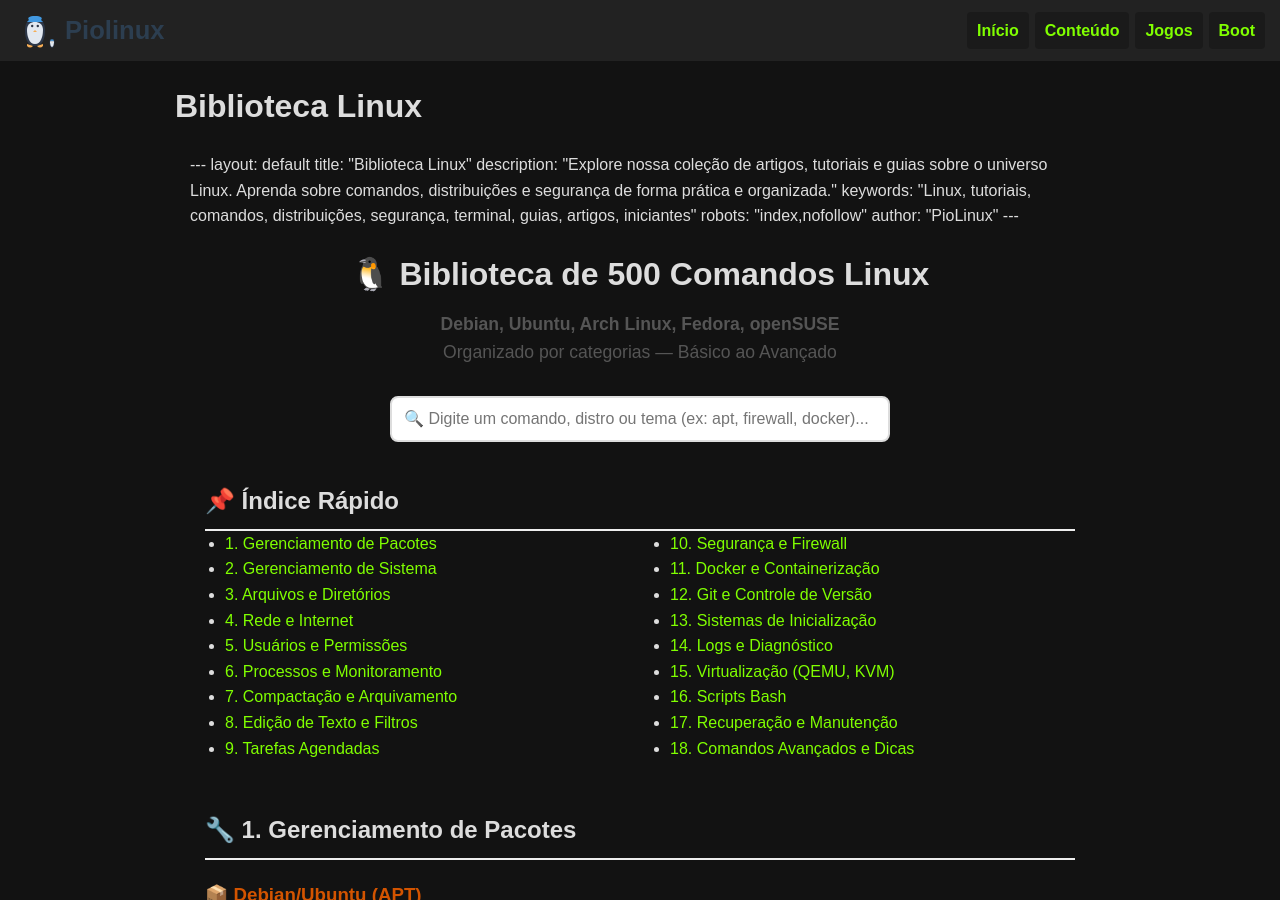
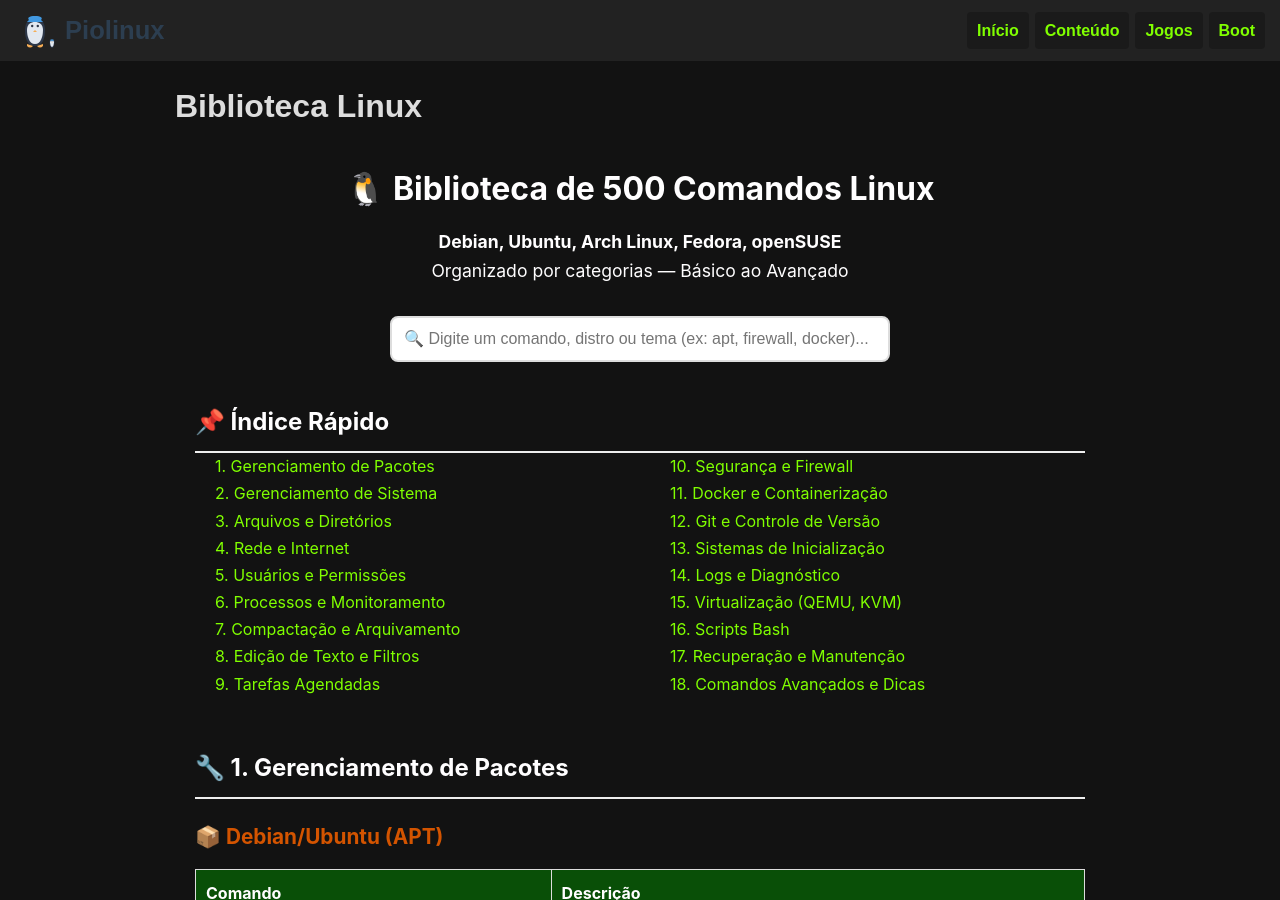
Before and after one commit to Piolinux/piolinux-site, a Jekyll site: the page pages/biblioteca-linux.html, which Jekyll copies as it is, in a window 1280 px wide and 900 px high. Built offline with Jekyll 4.4.1, drawn with Linux system fonts in a browser that asks for light colours.

Commit message:
Add files via upload

```diff
--- a/pages/biblioteca-linux.html
+++ b/pages/biblioteca-linux.html
@@ -9,16 +9,16 @@
 <meta property="og:title" content="Biblioteca Linux" />
 <meta name="author" content="PioLinux" />
 <meta property="og:locale" content="pt_BR" />
-<meta name="description" content="Explore nossa coleção de artigos, tutoriais e guias sobre o universo Linux. Aprenda sobre comandos, distribuições e segurança de forma prática e organizada." />
-<meta property="og:description" content="Explore nossa coleção de artigos, tutoriais e guias sobre o universo Linux. Aprenda sobre comandos, distribuições e segurança de forma prática e organizada." />
-<link rel="canonical" href="https://piolinux.com/biblioteca-linux.html" />
-<meta property="og:url" content="https://piolinux.com/biblioteca-linux.html" />
+<meta name="description" content="Aprenda sobre comandos, distribuições e segurança de forma prática e organizada." />
+<meta property="og:description" content="Aprenda sobre comandos, distribuições e segurança de forma prática e organizada." />
+<link rel="canonical" href="https://piolinux.com/pages/biblioteca-linux.html" />
+<meta property="og:url" content="https://piolinux.com/pages/biblioteca-linux.html" />
 <meta property="og:site_name" content="Piolinux" />
 <meta property="og:type" content="website" />
 <meta name="twitter:card" content="summary" />
 <meta property="twitter:title" content="Biblioteca Linux" />
 <script type="application/ld+json">
-{"@context":"https://schema.org","@type":"WebPage","author":{"@type":"Person","name":"PioLinux"},"description":"Explore nossa coleção de artigos, tutoriais e guias sobre o universo Linux. Aprenda sobre comandos, distribuições e segurança de forma prática e organizada.","headline":"Biblioteca Linux","url":"https://piolinux.com/biblioteca-linux.html"}</script>
+{"@context":"https://schema.org","@type":"WebPage","author":{"@type":"Person","name":"PioLinux"},"description":"Aprenda sobre comandos, distribuições e segurança de forma prática e organizada.","headline":"Biblioteca Linux","url":"https://piolinux.com/pages/biblioteca-linux.html"}</script>
 <!-- End Jekyll SEO tag -->
 
 
@@ -110,22 +110,20 @@
     <main>
         <h1>Biblioteca Linux</h1>
 
-          <main>
+        <main style="margin: 0; padding: 0;">
+  <div style="
+    max-width: 960px;
+    margin: 0 auto;
+    padding: 30px 20px;
+    font-family: -apple-system, BlinkMacSystemFont, 'Segoe UI', Roboto, 'Helvetica Neue', Arial, sans-serif;
+    line-height: 1.7;
+    color: #fffeff;
 
-   ---
-layout: default
-title: "Biblioteca Linux"
-description: "Explore nossa coleção de artigos, tutoriais e guias sobre o universo Linux. Aprenda sobre comandos, distribuições e segurança de forma prática e organizada."
-keywords: "Linux, tutoriais, comandos, distribuições, segurança, terminal, guias, artigos, iniciantes"
-robots: "index,nofollow"
-author: "PioLinux"
----
+    width: 100%;
+  ">
 
-<main>
-
-
-    <h1 style="text-align: center; margin-bottom: 10px;">🐧 Biblioteca de 500 Comandos Linux</h1>
-    <p style="text-align: center; font-size: 1.1em; color: #555;">
+    <h1 style="text-align: center; margin-bottom: 10px; color: #fffeff;">🐧 Biblioteca de 500 Comandos Linux</h1>
+    <p style="text-align: center; font-size: 1.1em; color: #fffeff;">
       <strong>Debian, Ubuntu, Arch Linux, Fedora, openSUSE</strong><br>
       Organizado por categorias — Básico ao Avançado
     </p>
@@ -136,13 +134,15 @@ author: "PioLinux"
         type="text"
         id="searchInput"
         placeholder="🔍 Digite um comando, distro ou tema (ex: apt, firewall, docker)..."
-        style="padding: 12px; width: 80%; max-width: 500px; border: 2px solid #ddd; border-radius: 8px; font-size: 1em; outline: none;"
+        style="padding: 12px; width: 80%; max-width: 500px; border: 2px solid #ddd; border-radius: 8px; font-size: 1em; outline: none; transition: border 0.3s;"
+        onfocus="this.style.borderColor='#3498db';"
+        onblur="this.style.borderColor='#ddd';"
       >
     </div>
 
     <!-- Índice Rápido -->
-    <h2 style="border-bottom: 2px solid #eee; padding-bottom: 8px; margin-top: 40px;">📌 Índice Rápido</h2>
-    <ul style="columns: 2; column-gap: 40px; margin-left: 0; padding-left: 20px;">
+    <h2 style="border-bottom: 2px solid #eee; padding-bottom: 8px; margin-top: 40px; color: #fffeff;">📌 Índice Rápido</h2>
+    <ul style="columns: 2; column-gap: 40px; margin-left: 0; padding-left: 20px; list-style: none;">
       <li><a href="#pacotes">1. Gerenciamento de Pacotes</a></li>
       <li><a href="#sistema">2. Gerenciamento de Sistema</a></li>
       <li><a href="#arquivos">3. Arquivos e Diretórios</a></li>
@@ -164,13 +164,13 @@ author: "PioLinux"
     </ul>
 
     <!-- 1. Gerenciamento de Pacotes -->
-    <h2 id="pacotes" style="border-bottom: 2px solid #eee; padding-bottom: 8px; margin-top: 50px;">🔧 1. Gerenciamento de Pacotes</h2>
+    <h2 id="pacotes" style="border-bottom: 2px solid #eee; padding-bottom: 8px; margin-top: 50px; color: #fffeff;">🔧 1. Gerenciamento de Pacotes</h2>
 
-    <h3 style="color: #d35400; margin-top: 20px;">📦 Debian/Ubuntu (APT)</h3>
+    <h3 style="color: #d35400; margin-top: 20px; font-size: 1.3em;">📦 Debian/Ubuntu (APT)</h3>
     <table style="width: 100%; border-collapse: collapse; margin: 15px 0;">
-      <tr style="background: #f9f9f9;">
-        <th style="text-align: right; padding: 10px; border: 1px solid #ddd; width: 40%;">Comando</th>
-        <th style="text-align: right; padding: 10px; border: 1px solid #ddd;">Descrição</th>
+      <tr style="background: #094f07;">
+        <th style="text-align: left; padding: 10px; border: 1px solid #ddd; width: 40%;">Comando</th>
+        <th style="text-align: left; padding: 10px; border: 1px solid #ddd;">Descrição</th>
       </tr>
       <tr><td><code>sudo apt update</code></td><td>Atualiza lista de pacotes</td></tr>
       <tr><td><code>sudo apt upgrade</code></td><td>Atualiza pacotes instalados</td></tr>
@@ -194,9 +194,9 @@ author: "PioLinux"
       <tr><td><code>sudo apt edit-sources</code></td><td>Edita arquivo sources.list</td></tr>
     </table>
 
-    <h3 style="color: #27ae60; margin-top: 20px;">🏹 Arch Linux (Pacman + AUR)</h3>
+    <h3 style="color: #27ae60; margin-top: 20px; font-size: 1.3em;">🏹 Arch Linux (Pacman + AUR)</h3>
     <table style="width: 100%; border-collapse: collapse; margin: 15px 0;">
-      <tr style="background: #f9f9f9;">
+      <tr style="background: #094f07;">
         <th style="text-align: left; padding: 10px; border: 1px solid #ddd; width: 40%;">Comando</th>
         <th style="text-align: left; padding: 10px; border: 1px solid #ddd;">Descrição</th>
       </tr>
@@ -222,9 +222,9 @@ author: "PioLinux"
       <tr><td><code>sudo reflector --country Brazil -l 10 --save /etc/pacman.d/mirrorlist</code></td><td>Atualiza mirrorlist</td></tr>
     </table>
 
-    <h3 style="color: #e74c3c; margin-top: 20px;">🔥 Fedora (DNF)</h3>
+    <h3 style="color: #e74c3c; margin-top: 20px; font-size: 1.3em;">🔥 Fedora (DNF)</h3>
     <table style="width: 100%; border-collapse: collapse; margin: 15px 0;">
-      <tr style="background: #f9f9f9;">
+      <tr style="background: #094f07;">
         <th style="text-align: left; padding: 10px; border: 1px solid #ddd; width: 40%;">Comando</th>
         <th style="text-align: left; padding: 10px; border: 1px solid #ddd;">Descrição</th>
       </tr>
@@ -250,9 +250,9 @@ author: "PioLinux"
       <tr><td><code>rpm -qa | grep docker</code></td><td>Procura pacotes RPM instalados</td></tr>
     </table>
 
-    <h3 style="color: #f39c12; margin-top: 20px;">🟠 openSUSE (zypper)</h3>
+    <h3 style="color: #f39c12; margin-top: 20px; font-size: 1.3em;">🟠 openSUSE (zypper)</h3>
     <table style="width: 100%; border-collapse: collapse; margin: 15px 0;">
-      <tr style="background: #f9f9f9;">
+      <tr style="background: #094f07;">
         <th style="text-align: left; padding: 10px; border: 1px solid #ddd; width: 40%;">Comando</th>
         <th style="text-align: left; padding: 10px; border: 1px solid #ddd;">Descrição</th>
       </tr>
@@ -279,9 +279,9 @@ author: "PioLinux"
     </table>
 
     <!-- 2. Sistema -->
-    <h2 id="sistema" style="border-bottom: 2px solid #eee; padding-bottom: 8px; margin-top: 50px;">🖥️ 2. Gerenciamento de Sistema</h2>
+    <h2 id="sistema" style="border-bottom: 2px solid #eee; padding-bottom: 8px; margin-top: 50px; color: #fffeff;">🖥️ 2. Gerenciamento de Sistema</h2>
     <table style="width: 100%; border-collapse: collapse; margin: 15px 0;">
-      <tr style="background: #f9f9f9;">
+      <tr style="background: #094f07;">
         <th style="text-align: left; padding: 10px; border: 1px solid #ddd; width: 40%;">Comando</th>
         <th style="text-align: left; padding: 10px; border: 1px solid #ddd;">Descrição</th>
       </tr>
@@ -309,9 +309,9 @@ author: "PioLinux"
     </table>
 
     <!-- 3. Arquivos -->
-    <h2 id="arquivos" style="border-bottom: 2px solid #eee; padding-bottom: 8px; margin-top: 50px;">📁 3. Arquivos e Diretórios</h2>
+    <h2 id="arquivos" style="border-bottom: 2px solid #eee; padding-bottom: 8px; margin-top: 50px; color: #fffeff;">📁 3. Arquivos e Diretórios</h2>
     <table style="width: 100%; border-collapse: collapse; margin: 15px 0;">
-      <tr style="background: #f9f9f9;">
+      <tr style="background: #094f07;">
         <th style="text-align: left; padding: 10px; border: 1px solid #ddd; width: 40%;">Comando</th>
         <th style="text-align: left; padding: 10px; border: 1px solid #ddd;">Descrição</th>
       </tr>
@@ -338,9 +338,9 @@ author: "PioLinux"
     </table>
 
     <!-- 4. Rede -->
-    <h2 id="rede" style="border-bottom: 2px solid #eee; padding-bottom: 8px; margin-top: 50px;">🌐 4. Rede e Internet</h2>
+    <h2 id="rede" style="border-bottom: 2px solid #eee; padding-bottom: 8px; margin-top: 50px; color: #fffeff;">🌐 4. Rede e Internet</h2>
     <table style="width: 100%; border-collapse: collapse; margin: 15px 0;">
-      <tr style="background: #f9f9f9;">
+      <tr style="background: #094f07;">
         <th style="text-align: left; padding: 10px; border: 1px solid #ddd; width: 40%;">Comando</th>
         <th style="text-align: left; padding: 10px; border: 1px solid #ddd;">Descrição</th>
       </tr>
@@ -367,9 +367,9 @@ author: "PioLinux"
     </table>
 
     <!-- 5. Usuários -->
-    <h2 id="usuarios" style="border-bottom: 2px solid #eee; padding-bottom: 8px; margin-top: 50px;">🔐 5. Usuários e Permissões</h2>
+    <h2 id="usuarios" style="border-bottom: 2px solid #eee; padding-bottom: 8px; margin-top: 50px; color: #fffeff;">🔐 5. Usuários e Permissões</h2>
     <table style="width: 100%; border-collapse: collapse; margin: 15px 0;">
-      <tr style="background: #f9f9f9;">
+      <tr style="background: #094f07;">
         <th style="text-align: left; padding: 10px; border: 1px solid #ddd; width: 40%;">Comando</th>
         <th style="text-align: left; padding: 10px; border: 1px solid #ddd;">Descrição</th>
       </tr>
@@ -397,9 +397,9 @@ author: "PioLinux"
     </table>
 
     <!-- 6. Processos -->
-    <h2 id="processos" style="border-bottom: 2px solid #eee; padding-bottom: 8px; margin-top: 50px;">📊 6. Monitoramento e Processos</h2>
+    <h2 id="processos" style="border-bottom: 2px solid #eee; padding-bottom: 8px; margin-top: 50px; color: #fffeff;">📊 6. Monitoramento e Processos</h2>
     <table style="width: 100%; border-collapse: collapse; margin: 15px 0;">
-      <tr style="background: #f9f9f9;">
+      <tr style="background: #094f07;">
         <th style="text-align: left; padding: 10px; border: 1px solid #ddd; width: 40%;">Comando</th>
         <th style="text-align: left; padding: 10px; border: 1px solid #ddd;">Descrição</th>
       </tr>
@@ -425,10 +425,10 @@ author: "PioLinux"
       <tr><td><code>journalctl -u nginx</code></td><td>Logs do serviço nginx</td></tr>
     </table>
 
-    <!-- 7. Compactação e Arquivamento -->
-    <h2 id="compactacao" style="border-bottom: 2px solid #eee; padding-bottom: 8px; margin-top: 50px;">📦 7. Compactação e Arquivamento</h2>
+        <!-- 7. Compactação e Arquivamento -->
+    <h2 id="compactacao" style="border-bottom: 2px solid #eee; padding-bottom: 8px; margin-top: 50px; color: #fffeff0;">📦 7. Compactação e Arquivamento</h2>
     <table style="width: 100%; border-collapse: collapse; margin: 15px 0;">
-      <tr style="background: #f9f9f9;">
+      <tr style="background: #094f07;">
         <th style="text-align: left; padding: 10px; border: 1px solid #ddd; width: 40%;">Comando</th>
         <th style="text-align: left; padding: 10px; border: 1px solid #ddd;">Descrição</th>
       </tr>
@@ -455,9 +455,9 @@ author: "PioLinux"
     </table>
 
     <!-- 8. Edição de Texto e Filtros -->
-    <h2 id="texto" style="border-bottom: 2px solid #eee; padding-bottom: 8px; margin-top: 50px;">✂️ 8. Edição de Texto e Filtros</h2>
+    <h2 id="texto" style="border-bottom: 2px solid #eee; padding-bottom: 8px; margin-top: 50px; color: #fffeff;">✂️ 8. Edição de Texto e Filtros</h2>
     <table style="width: 100%; border-collapse: collapse; margin: 15px 0;">
-      <tr style="background: #f9f9f9;">
+      <tr style="background: #094f07;">
         <th style="text-align: left; padding: 10px; border: 1px solid #ddd; width: 40%;">Comando</th>
         <th style="text-align: left; padding: 10px; border: 1px solid #ddd;">Descrição</th>
       </tr>
@@ -484,9 +484,9 @@ author: "PioLinux"
     </table>
 
     <!-- 9. Tarefas Agendadas -->
-    <h2 id="cron" style="border-bottom: 2px solid #eee; padding-bottom: 8px; margin-top: 50px;">⏰ 9. Tarefas Agendadas</h2>
+    <h2 id="cron" style="border-bottom: 2px solid #eee; padding-bottom: 8px; margin-top: 50px; color: #fffeff;">⏰ 9. Tarefas Agendadas</h2>
     <table style="width: 100%; border-collapse: collapse; margin: 15px 0;">
-      <tr style="background: #f9f9f9;">
+      <tr style="background: #094f07;">
         <th style="text-align: left; padding: 10px; border: 1px solid #ddd; width: 40%;">Comando</th>
         <th style="text-align: left; padding: 10px; border: 1px solid #ddd;">Descrição</th>
       </tr>
@@ -513,9 +513,9 @@ author: "PioLinux"
     </table>
 
     <!-- 10. Segurança e Firewall -->
-    <h2 id="seguranca" style="border-bottom: 2px solid #eee; padding-bottom: 8px; margin-top: 50px;">🔐 10. Segurança e Firewall</h2>
+    <h2 id="seguranca" style="border-bottom: 2px solid #eee; padding-bottom: 8px; margin-top: 50px; color: #fffeff;">🔐 10. Segurança e Firewall</h2>
     <table style="width: 100%; border-collapse: collapse; margin: 15px 0;">
-      <tr style="background: #f9f9f9;">
+      <tr style="background: #094f07;">
         <th style="text-align: left; padding: 10px; border: 1px solid #ddd; width: 40%;">Comando</th>
         <th style="text-align: left; padding: 10px; border: 1px solid #ddd;">Descrição</th>
       </tr>
@@ -542,9 +542,9 @@ author: "PioLinux"
     </table>
 
     <!-- 11. Docker e Containerização -->
-    <h2 id="docker" style="border-bottom: 2px solid #eee; padding-bottom: 8px; margin-top: 50px;">🐋 11. Docker e Containerização</h2>
+    <h2 id="docker" style="border-bottom: 2px solid #eee; padding-bottom: 8px; margin-top: 50px; color: #fffeff;">🐋 11. Docker e Containerização</h2>
     <table style="width: 100%; border-collapse: collapse; margin: 15px 0;">
-      <tr style="background: #f9f9f9;">
+      <tr style="background: #094f07;">
         <th style="text-align: left; padding: 10px; border: 1px solid #ddd; width: 40%;">Comando</th>
         <th style="text-align: left; padding: 10px; border: 1px solid #ddd;">Descrição</th>
       </tr>
@@ -571,9 +571,9 @@ author: "PioLinux"
     </table>
 
     <!-- 12. Git e Controle de Versão -->
-    <h2 id="git" style="border-bottom: 2px solid #eee; padding-bottom: 8px; margin-top: 50px;">💾 12. Git e Controle de Versão</h2>
+    <h2 id="git" style="border-bottom: 2px solid #eee; padding-bottom: 8px; margin-top: 50px; color: #fffeff;">💾 12. Git e Controle de Versão</h2>
     <table style="width: 100%; border-collapse: collapse; margin: 15px 0;">
-      <tr style="background: #f9f9f9;">
+      <tr style="background: #094f07;">
         <th style="text-align: left; padding: 10px; border: 1px solid #ddd; width: 40%;">Comando</th>
         <th style="text-align: left; padding: 10px; border: 1px solid #ddd;">Descrição</th>
       </tr>
@@ -600,9 +600,9 @@ author: "PioLinux"
     </table>
 
     <!-- 13. Sistemas de Inicialização -->
-    <h2 id="systemd" style="border-bottom: 2px solid #eee; padding-bottom: 8px; margin-top: 50px;">⚡ 13. Sistemas de Inicialização</h2>
+    <h2 id="systemd" style="border-bottom: 2px solid #eee; padding-bottom: 8px; margin-top: 50px; color: #fffeff;">⚡ 13. Sistemas de Inicialização</h2>
     <table style="width: 100%; border-collapse: collapse; margin: 15px 0;">
-      <tr style="background: #f9f9f9;">
+      <tr style="background: #094f07;">
         <th style="text-align: left; padding: 10px; border: 1px solid #ddd; width: 40%;">Comando</th>
         <th style="text-align: left; padding: 10px; border: 1px solid #ddd;">Descrição</th>
       </tr>
@@ -629,9 +629,9 @@ author: "PioLinux"
     </table>
 
     <!-- 14. Logs e Diagnóstico -->
-    <h2 id="logs" style="border-bottom: 2px solid #eee; padding-bottom: 8px; margin-top: 50px;">📋 14. Logs e Diagnóstico</h2>
+    <h2 id="logs" style="border-bottom: 2px solid #eee; padding-bottom: 8px; margin-top: 50px; color: #fffeff;">📋 14. Logs e Diagnóstico</h2>
     <table style="width: 100%; border-collapse: collapse; margin: 15px 0;">
-      <tr style="background: #f9f9f9;">
+      <tr style="background: #094f07;">
         <th style="text-align: left; padding: 10px; border: 1px solid #ddd; width: 40%;">Comando</th>
         <th style="text-align: left; padding: 10px; border: 1px solid #ddd;">Descrição</th>
       </tr>
@@ -658,9 +658,9 @@ author: "PioLinux"
     </table>
 
     <!-- 15. Virtualização (QEMU, KVM) -->
-    <h2 id="virtualizacao" style="border-bottom: 2px solid #eee; padding-bottom: 8px; margin-top: 50px;">🖥️ 15. Virtualização (QEMU, KVM)</h2>
+    <h2 id="virtualizacao" style="border-bottom: 2px solid #eee; padding-bottom: 8px; margin-top: 50px; color: #fffeff;">🖥️ 15. Virtualização (QEMU, KVM)</h2>
     <table style="width: 100%; border-collapse: collapse; margin: 15px 0;">
-      <tr style="background: #f9f9f9;">
+      <tr style="background: #094f07;">
         <th style="text-align: left; padding: 10px; border: 1px solid #ddd; width: 40%;">Comando</th>
         <th style="text-align: left; padding: 10px; border: 1px solid #ddd;">Descrição</th>
       </tr>
@@ -687,9 +687,9 @@ author: "PioLinux"
     </table>
 
     <!-- 16. Scripts Bash -->
-    <h2 id="bash" style="border-bottom: 2px solid #eee; padding-bottom: 8px; margin-top: 50px;">📜 16. Scripts Bash</h2>
+    <h2 id="bash" style="border-bottom: 2px solid #eee; padding-bottom: 8px; margin-top: 50px; color: #fffeff;">📜 16. Scripts Bash</h2>
     <table style="width: 100%; border-collapse: collapse; margin: 15px 0;">
-      <tr style="background: #f9f9f9;">
+      <tr style="background: #094f07;">
         <th style="text-align: left; padding: 10px; border: 1px solid #ddd; width: 40%;">Comando</th>
         <th style="text-align: left; padding: 10px; border: 1px solid #ddd;">Descrição</th>
       </tr>
@@ -716,9 +716,9 @@ author: "PioLinux"
     </table>
 
     <!-- 17. Recuperação e Manutenção -->
-    <h2 id="recuperacao" style="border-bottom: 2px solid #eee; padding-bottom: 8px; margin-top: 50px;">🔧 17. Recuperação e Manutenção</h2>
+    <h2 id="recuperacao" style="border-bottom: 2px solid #eee; padding-bottom: 8px; margin-top: 50px; color: #fffeff;">🔧 17. Recuperação e Manutenção</h2>
     <table style="width: 100%; border-collapse: collapse; margin: 15px 0;">
-      <tr style="background: #f9f9f9;">
+      <tr style="background: #094f07;">
         <th style="text-align: left; padding: 10px; border: 1px solid #ddd; width: 40%;">Comando</th>
         <th style="text-align: left; padding: 10px; border: 1px solid #ddd;">Descrição</th>
       </tr>
@@ -745,9 +745,9 @@ author: "PioLinux"
     </table>
 
     <!-- 18. Comandos Avançados e Dicas -->
-    <h2 id="avancados" style="border-bottom: 2px solid #eee; padding-bottom: 8px; margin-top: 50px;">🚀 18. Comandos Avançados e Dicas</h2>
+    <h2 id="avancados" style="border-bottom: 2px solid #eee; padding-bottom: 8px; margin-top: 50px; color: #fffeff;">🚀 18. Comandos Avançados e Dicas</h2>
     <table style="width: 100%; border-collapse: collapse; margin: 15px 0;">
-      <tr style="background: #f9f9f9;">
+      <tr style="background: #094f07;">
         <th style="text-align: left; padding: 10px; border: 1px solid #ddd; width: 40%;">Comando</th>
         <th style="text-align: left; padding: 10px; border: 1px solid #ddd;">Descrição</th>
       </tr>
@@ -772,9 +772,6 @@ author: "PioLinux"
       <tr><td><code>rsync -avz --progress pasta/ destino/</code></td><td>Sincroniza com barra de progresso</td></tr>
       <tr><td><code>man hier</code></td><td>Explica estrutura de diretórios do Linux</td></tr>
     </table>
-
-
-
 
   </div>
 </main>
```
